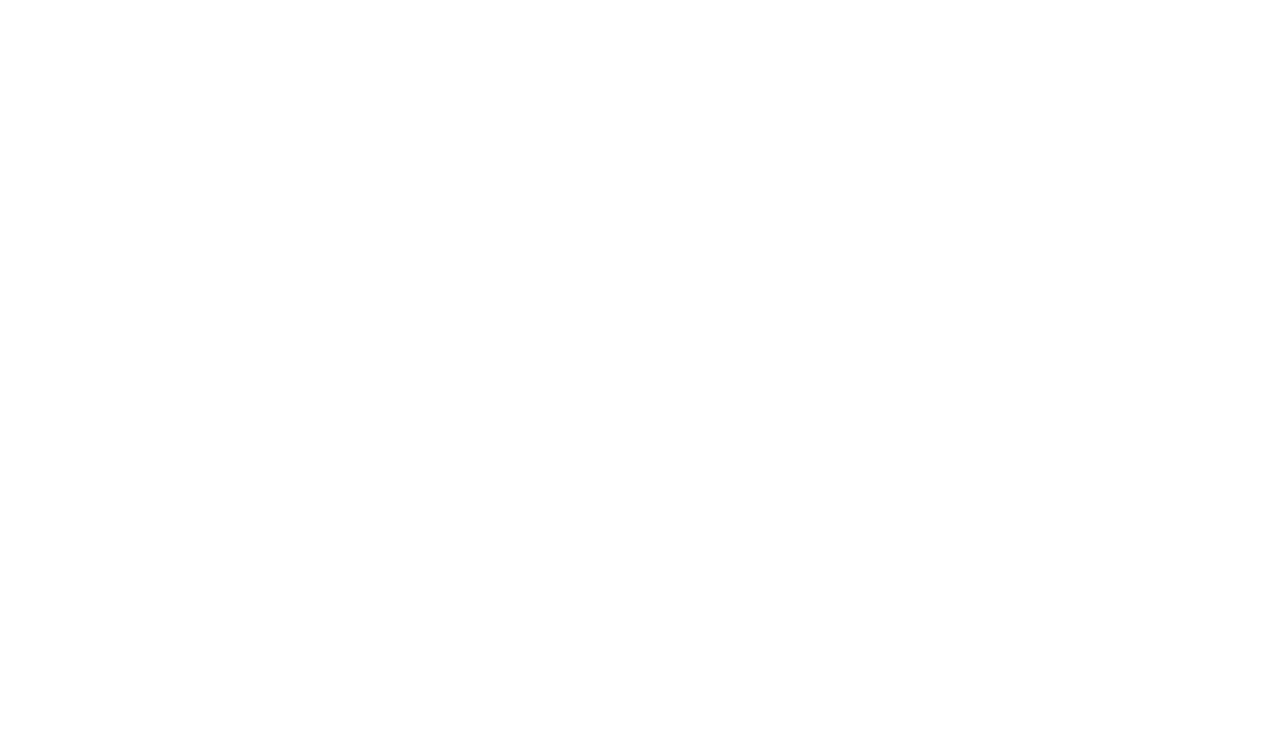
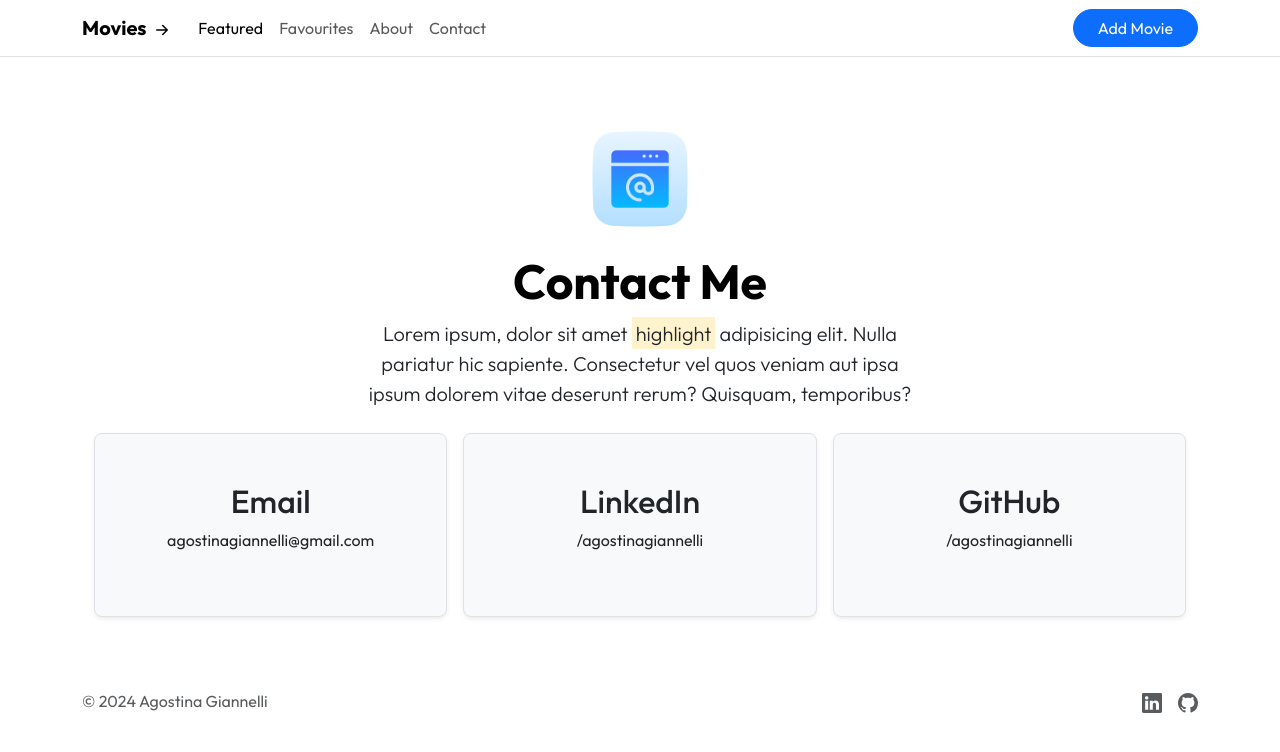
Before and after one commit to agostinagiannelli/full-stack-cinema-project, a website: page front/pages/contact.html in a window 1280 px wide. Drawn offline with nearby package versions, Linux system fonts and the light colour scheme.

Commit message:
Homework Clase 1 v3

```diff
--- a/front/index.html
+++ b/front/index.html
@@ -5,7 +5,7 @@
     <meta charset="utf-8">
     <meta name="viewport" content="width=device-width, initial-scale=1">
     <title>Cinema ~ Agostina Giannelli</title>
-    <link rel="shortcut icon" href="./assets/img/cinema_flat.png">
+    <link rel="shortcut icon" href="./assets/img/home.png">
     <link href="https://cdn.jsdelivr.net/npm/bootstrap@5.3.3/dist/css/bootstrap.min.css" rel="stylesheet"
         integrity="sha384-QWTKZyjpPEjISv5WaRU9OFeRpok6YctnYmDr5pNlyT2bRjXh0JMhjY6hW+ALEwIH" crossorigin="anonymous">
     <link rel="stylesheet" href="./styles/style.css">
@@ -40,10 +40,10 @@
                             <a class="nav-link" href="./pages/favourites.html">Favourites</a>
                         </li>
                         <li class="nav-item">
-                            <a class="nav-link" href="#">About</a>
+                            <a class="nav-link" href="./pages/about.html">About</a>
                         </li>
                         <li class="nav-item">
-                            <a class="nav-link" href="#">Contact</a>
+                            <a class="nav-link" href="./pages/contact.html">Contact</a>
                         </li>
                     </ul>
                     <div>
@@ -57,23 +57,23 @@
     <main>
         <section id="centeredHero">
             <div class="container p-4 my-5 text-center">
-                <img class="d-block mx-auto mb-4" src="./assets/img/cinema_flat.png" alt="" width="100">
+                <img class="d-block mx-auto mb-4" src="./assets/img/cinema.png" alt="" width="100">
                 <h1 class="display-5 fw-bold text-body-emphasis">Cinema</h1>
                 <div class="col-lg-6 mx-auto">
-                    <p class="lead mb-4">Lorem ipsum, dolor sit amet consectetur adipisicing elit. Nulla pariatur hic
+                    <p class="lead mb-4">Lorem ipsum, dolor sit amet <mark>highlight</mark> adipisicing elit. Nulla pariatur hic
                         sapiente. Consectetur vel quos veniam aut ipsa ipsum dolorem vitae deserunt rerum? Quisquam,
                         temporibus?</p>
                     <div class="d-grid gap-2 d-sm-flex justify-content-sm-center">
-                        <button type="button" class="btn btn-primary btn-lg px-4 px-4 rounded-pill">About This
+                        <button type="button" class="btn btn-primary px-4 px-4 rounded-pill">About This
                             Project</button>
-                        <button type="button" class="btn btn-outline-secondary btn-lg px-4 rounded-pill">Contact
+                        <button type="button" class="btn btn-outline-secondary px-4 rounded-pill">Contact
                             Me</button>
                     </div>
                 </div>
             </div>
         </section>
 
-        <section id="featuredMovies">
+        <section id="moviesList">
             <div class="album py-5 bg-body-tertiary">
                 <div class="container">
                     <h2 class="pb-4 fw-bold text-body-emphasis text-center">Featured Movies</h2>
--- a/front/pages/contact.html
+++ b/front/pages/contact.html
@@ -0,0 +1,121 @@
+<!DOCTYPE html>
+<html lang="en">
+
+<head>
+    <meta charset="utf-8">
+    <meta name="viewport" content="width=device-width, initial-scale=1">
+    <title>Cinema ~ Agostina Giannelli</title>
+    <link rel="shortcut icon" href="../assets/img/home.png">
+    <link href="https://cdn.jsdelivr.net/npm/bootstrap@5.3.3/dist/css/bootstrap.min.css" rel="stylesheet"
+        integrity="sha384-QWTKZyjpPEjISv5WaRU9OFeRpok6YctnYmDr5pNlyT2bRjXh0JMhjY6hW+ALEwIH" crossorigin="anonymous">
+    <link rel="stylesheet" href="../styles/style.css">
+    <link rel="preconnect" href="https://fonts.googleapis.com">
+    <link rel="preconnect" href="https://fonts.gstatic.com" crossorigin="">
+    <link
+        href="https://fonts.googleapis.com/css2?family=Josefin+Sans:ital,wght@0,100..700;1,100..700&family=Outfit:wght@100..900&family=Raleway:ital,wght@0,100..900;1,100..900&display=swap"
+        rel="stylesheet">
+</head>
+
+<body>
+    <header>
+        <nav class="navbar navbar-expand-lg border-bottom" aria-label="Navbar Cinema">
+            <div class="container">
+                <a class="navbar-brand fw-bold" href="../index.html">Movies <svg xmlns="http://www.w3.org/2000/svg"
+                        width="24" height="24" fill="currentColor" class="bi bi-arrow-right" viewBox="0 0 16 16">
+                        <path fill-rule="evenodd"
+                            d="M4 8a.5.5 0 0 1 .5-.5h5.793L8.146 5.354a.5.5 0 1 1 .708-.708l3 3a.5.5 0 0 1 0 .708l-3 3a.5.5 0 0 1-.708-.708L10.293 8.5H4.5A.5.5 0 0 1 4 8">
+                        </path>
+                    </svg></a>
+                <button class="navbar-toggler" type="button" data-bs-toggle="collapse" data-bs-target="#navbarCinema"
+                    aria-controls="navbarCinema" aria-expanded="false" aria-label="Toggle navigation">
+                    <span class="navbar-toggler-icon"></span>
+                </button>
+
+                <div class="collapse navbar-collapse" id="navbarCinema">
+                    <ul class="navbar-nav me-auto mb-2 mb-lg-0">
+                        <li class="nav-item">
+                            <a class="nav-link active" aria-current="page" href="../index.html">Featured</a>
+                        </li>
+                        <li class="nav-item">
+                            <a class="nav-link" href="./favourites.html">Favourites</a>
+                        </li>
+                        <li class="nav-item">
+                            <a class="nav-link" href="./about.html">About</a>
+                        </li>
+                        <li class="nav-item">
+                            <a class="nav-link" href="./contact.html">Contact</a>
+                        </li>
+                    </ul>
+                    <div>
+                        <button class="btn btn-primary px-4 rounded-pill">Add Movie</button>
+                    </div>
+                </div>
+            </div>
+        </nav>
+    </header>
+
+    <main>
+        <section id="centeredHero">
+            <div class="container p-4 my-5 text-center">
+                <img class="d-block mx-auto mb-4" src="../assets/img/contact.png" alt="" width="100">
+                <h1 class="display-5 fw-bold text-body-emphasis">Contact Me</h1>
+                <div class="col-lg-6 mx-auto">
+                    <p class="lead mb-4">Lorem ipsum, dolor sit amet <mark>highlight</mark> adipisicing elit. Nulla
+                        pariatur hic
+                        sapiente. Consectetur vel quos veniam aut ipsa ipsum dolorem vitae deserunt rerum? Quisquam,
+                        temporibus?</p>
+                </div>
+                <div class="row align-items-md-stretch g-3">
+                    <div class="col-md-4">
+                        <div class="h-100 p-5 bg-body-tertiary border shadow-sm rounded-3">
+                            <h2>Email</h2>
+                            <p class="text-break">agostinagiannelli@gmail.com</p>
+                        </div>
+                    </div>
+                    <div class="col-md-4">
+                        <div class="h-100 p-5 bg-body-tertiary border shadow-sm rounded-3">
+                            <h2>LinkedIn</h2>
+                            <p class="text-break">/agostinagiannelli</p>
+                        </div>
+                    </div>
+                    <div class="col-md-4">
+                        <div class="h-100 p-5 bg-body-tertiary border shadow-sm rounded-3">
+                            <h2>GitHub</h2>
+                            <p class="text-break">/agostinagiannelli</p>
+                        </div>
+                    </div>
+                </div>
+
+            </div>
+        </section>
+    </main>
+
+    <footer class="container my-4 d-flex flex-wrap justify-content-between align-items-center">
+        <div class="col-md-4 d-flex align-items-center">
+            <span class="mb-3 mb-md-0 text-body-secondary">© 2024 Agostina Giannelli</span>
+        </div>
+
+        <ul class="nav col-md-4 justify-content-end list-unstyled d-flex">
+            <li class="ms-3"><a class="text-body-secondary" href="https://www.linkedin.com/in/agostinagiannelli/"><svg
+                        xmlns="http://www.w3.org/2000/svg" width="20" height="20" fill="currentColor"
+                        class="bi bi-linkedin" viewBox="0 0 16 16">
+                        <path
+                            d="M0 1.146C0 .513.526 0 1.175 0h13.65C15.474 0 16 .513 16 1.146v13.708c0 .633-.526 1.146-1.175 1.146H1.175C.526 16 0 15.487 0 14.854zm4.943 12.248V6.169H2.542v7.225zm-1.2-8.212c.837 0 1.358-.554 1.358-1.248-.015-.709-.52-1.248-1.342-1.248S2.4 3.226 2.4 3.934c0 .694.521 1.248 1.327 1.248zm4.908 8.212V9.359c0-.216.016-.432.08-.586.173-.431.568-.878 1.232-.878.869 0 1.216.662 1.216 1.634v3.865h2.401V9.25c0-2.22-1.184-3.252-2.764-3.252-1.274 0-1.845.7-2.165 1.193v.025h-.016l.016-.025V6.169h-2.4c.03.678 0 7.225 0 7.225z">
+                        </path>
+                    </svg></a></li>
+            <li class="ms-3"><a class="text-body-secondary" href="https://github.com/agostinagiannelli"><svg
+                        xmlns="http://www.w3.org/2000/svg" width="20" height="20" fill="currentColor"
+                        class="bi bi-github" viewBox="0 0 16 16">
+                        <path
+                            d="M8 0C3.58 0 0 3.58 0 8c0 3.54 2.29 6.53 5.47 7.59.4.07.55-.17.55-.38 0-.19-.01-.82-.01-1.49-2.01.37-2.53-.49-2.69-.94-.09-.23-.48-.94-.82-1.13-.28-.15-.68-.52-.01-.53.63-.01 1.08.58 1.23.82.72 1.21 1.87.87 2.33.66.07-.52.28-.87.51-1.07-1.78-.2-3.64-.89-3.64-3.95 0-.87.31-1.59.82-2.15-.08-.2-.36-1.02.08-2.12 0 0 .67-.21 2.2.82.64-.18 1.32-.27 2-.27s1.36.09 2 .27c1.53-1.04 2.2-.82 2.2-.82.44 1.1.16 1.92.08 2.12.51.56.82 1.27.82 2.15 0 3.07-1.87 3.75-3.65 3.95.29.25.54.73.54 1.48 0 1.07-.01 1.93-.01 2.2 0 .21.15.46.55.38A8.01 8.01 0 0 0 16 8c0-4.42-3.58-8-8-8">
+                        </path>
+                    </svg></a></li>
+        </ul>
+    </footer>
+
+    <script src="https://cdn.jsdelivr.net/npm/bootstrap@5.3.3/dist/js/bootstrap.bundle.min.js"
+        integrity="sha384-YvpcrYf0tY3lHB60NNkmXc5s9fDVZLESaAA55NDzOxhy9GkcIdslK1eN7N6jIeHz"
+        crossorigin="anonymous"></script>
+</body>
+
+</html>
```
Also changed, not shown: front/pages/about.html (+108 -0 lines), front/pages/favourites.html (+4 -6 lines), front/assets/img/cinema.png (added), front/assets/img/contact.png (added), front/assets/img/favourites.png (added), front/assets/img/home.png (added), front/assets/img/technologies.png (added).
